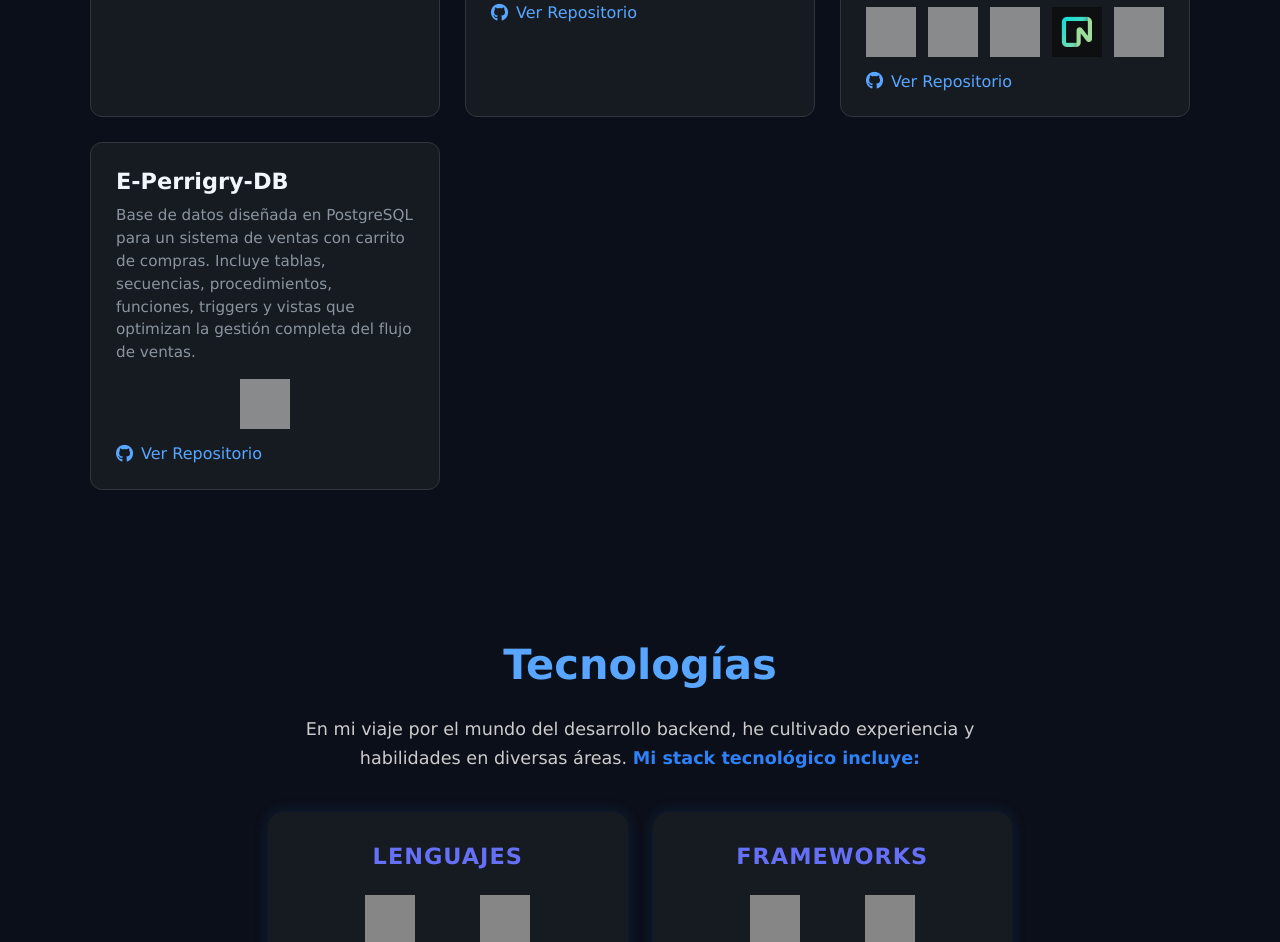
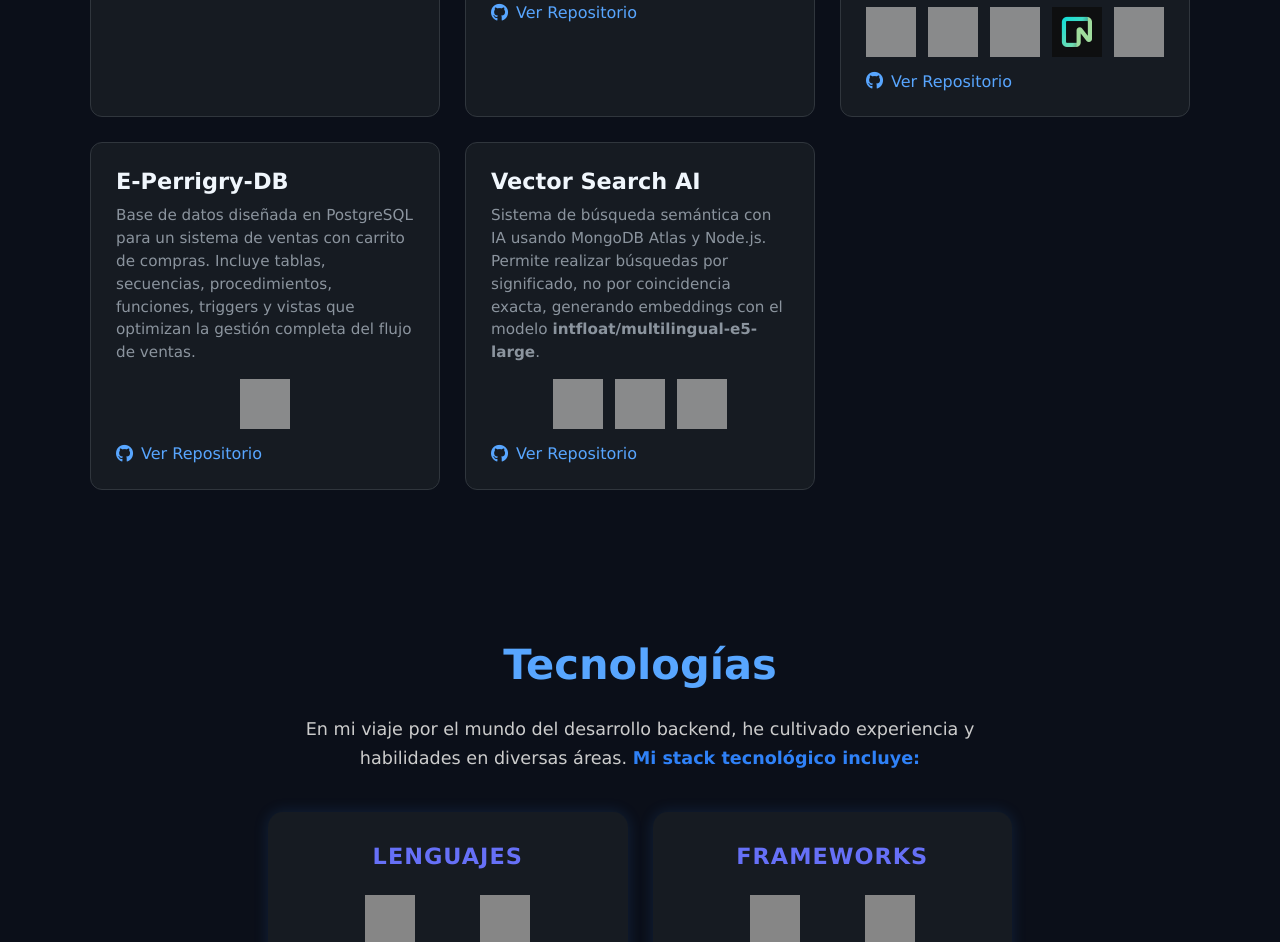
Before and after one commit to bskcfv/portfolioCV, a plain HTML site: page index.html in a window 1280 px wide. Shown: the part 1129-2071 px from the top of the page. Drawn offline with Linux system fonts and the light colour scheme; grey boxes are pictures that could not be loaded; a small style sheet from the web is missing.

Commit message:
add VectorShop

```diff
--- a/index.html
+++ b/index.html
@@ -131,6 +131,27 @@
         <i class="fab fa-github"></i> Ver Repositorio
       </a>
     </div>
+
+    <!-- Proyecto 5 -->
+<div class="project-card">
+  <h3>Vector Search AI</h3>
+  <p>
+    Sistema de búsqueda semántica con IA usando MongoDB Atlas y Node.js.
+    Permite realizar búsquedas por significado, no por coincidencia exacta,
+    generando embeddings con el modelo <strong>intfloat/multilingual-e5-large</strong>.
+  </p>
+
+  <div class="tech-icons">
+    <img src="https://cdn.jsdelivr.net/gh/devicons/devicon/icons/nodejs/nodejs-original-wordmark.svg" alt="Node.js">
+    <img src="https://cdn.jsdelivr.net/gh/devicons/devicon/icons/mongodb/mongodb-original.svg" alt="MongoDB">
+    <img src="https://cdn.jsdelivr.net/gh/devicons/devicon/icons/javascript/javascript-original.svg" alt="JavaScript">
+  </div>
+
+  <a href="https://github.com/bskcfv/VectorShop" target="_blank" class="project-link">
+    <i class="fab fa-github"></i> Ver Repositorio
+  </a>
+</div>
+
 
   </div>
 </section>
```
